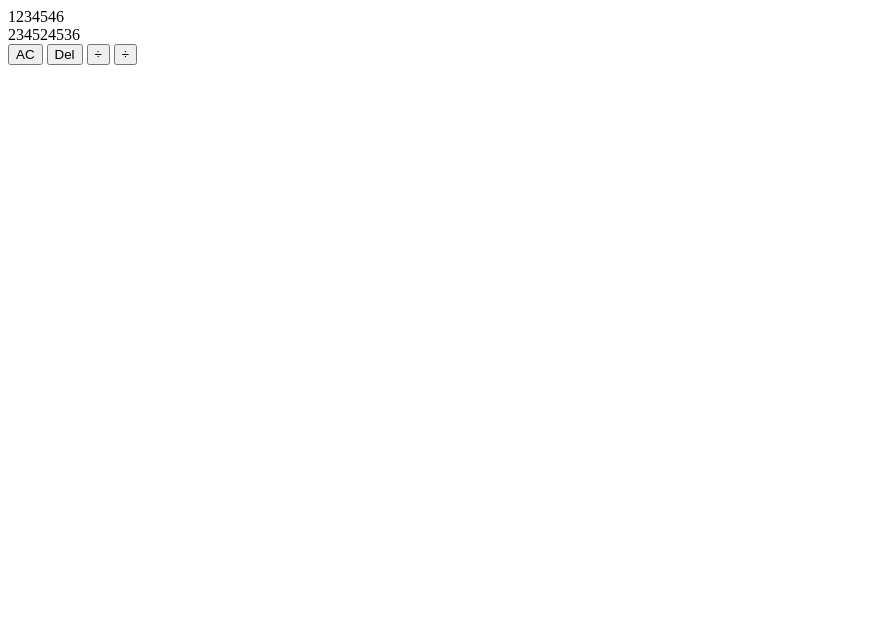
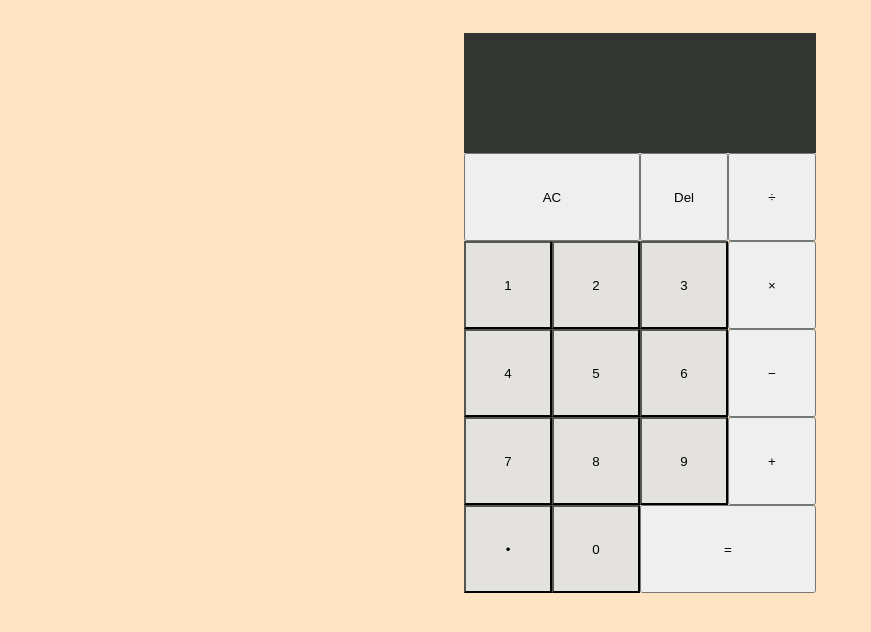
Before and after one commit to Jahoo90/Calculator, a plain HTML site: page index.html in a window 1280 px wide. Shown: the whole page, without its empty margins (0-871 px from the left). Drawn offline with Linux system fonts and the light colour scheme.

Commit message:
js in progres

```diff
--- a/assets/css/style.css
+++ b/assets/css/style.css
@@ -1,5 +1,57 @@
-* {
+*, *::before, *::after {
     box-sizing: border-box;
     margin: 0;
     padding: 0;
 }
+
+html {
+    font-size: 22px;
+    font-weight: 500;
+}
+
+body {
+    background-color: bisque;
+}
+
+.calculator {
+    margin: 1.5rem;
+    display: grid;
+    justify-content: center;
+    align-content: center;
+    grid-template-columns: repeat(4, 4rem);
+    grid-template-rows: minmax(120px, auto) repeat(5, 4rem);
+}
+
+.screens {
+    background-color: #333533;
+    color: white;
+    grid-column: 1 / -1;
+    display: flex;
+    flex-direction: column;
+    align-items: flex-end;
+    justify-content: space-between;
+    padding: 1rem;
+    word-wrap: break-word;
+    word-break: break-all;
+}
+
+.second-screen {
+    font-size: 0.8rem;
+    font-weight: 400;
+}
+
+.main-screen {
+    font-size: 1.5rem;
+}
+
+button {
+    cursor: pointer;
+}
+
+.column-dbl {
+    grid-column: span 2;
+}
+
+.nr {
+    background-color: #e2e3e2ee;
+}
--- a/assets/js/script.js
+++ b/assets/js/script.js
@@ -0,0 +1,33 @@
+console.log("js is on");
+
+let numbers = document.querySelectorAll(".nr")
+let operators = document.querySelectorAll(".operator")
+let clean = document.querySelector(".clean-all")
+let del = document.querySelector(".del")
+let equals = document.querySelector(".equals")
+let secondScreen = document.querySelector(".second-screen")
+const mainScreen = document.querySelector(".main-screen")
+
+// ----------- CALCULATIONS --------------
+
+let actualCalculation = ""
+let lastCalculation = ""
+let operation = undefined
+
+//  1. funkcja wprowadzania tekstu do ekranu
+const updateScore = () => {
+    mainScreen.innerText = actualCalculation
+    secondScreen.innerText = lastCalculation
+}
+
+//  2. funkcja dodawania liczb do ekranu
+let addNumber = (nr) => {
+    actualCalculation = actualCalculation.toString() +nr.toString()
+}
+
+numbers.forEach((nr) => {
+    nr.addEventListener('click', () => {
+        addNumber(nr.innerText)
+        updateScore()
+    })
+})
--- a/index.html
+++ b/index.html
@@ -3,23 +3,37 @@
 <head>
     <meta charset="UTF-8">
     <meta name="viewport" content="width=device-width, initial-scale=1.0">
-    <title>Document</title>
+    <link rel="stylesheet" href="./assets/css/style.css">
+    <script src="./assets/js/script.js"></script>
+    <title>Calculator</title>
 </head>
 <body>
 
     <div class="calculator">
 
         <div class="screens">
-            <div class="first-screen">1234546</div>
-            <div class="second-screen">234524536</div>
+            <div class="second-screen"></div>
+            <div class="main-screen"></div>
         </div>
 
-        <button class="clean-all colomn-dbl">AC</button>
-        <button class="delete">Del</button>
-        <button class="divide">&divide;</button>
-        <button class="divide">&divide;</button>
-
-
+        <button class="clean-all column-dbl">AC</button>
+        <button class="del">Del</button>
+        <button class="operator">&divide;</button>
+        <button class="nr">1</button>
+        <button class="nr">2</button>
+        <button class="nr">3</button>
+        <button class="operator">&times;</button>
+        <button class="nr">4</button>
+        <button class="nr">5</button>
+        <button class="nr">6</button>
+        <button class="operator">&minus;</button>
+        <button class="nr">7</button>
+        <button class="nr">8</button>
+        <button class="nr">9</button>
+        <button class="operator row-dbl">&plus;</button>
+        <button class="nr">&#8226;</button>
+        <button class="nr">0</button>
+        <button class="equals column-dbl">&equals;</button>
 
     </div>
 
```
